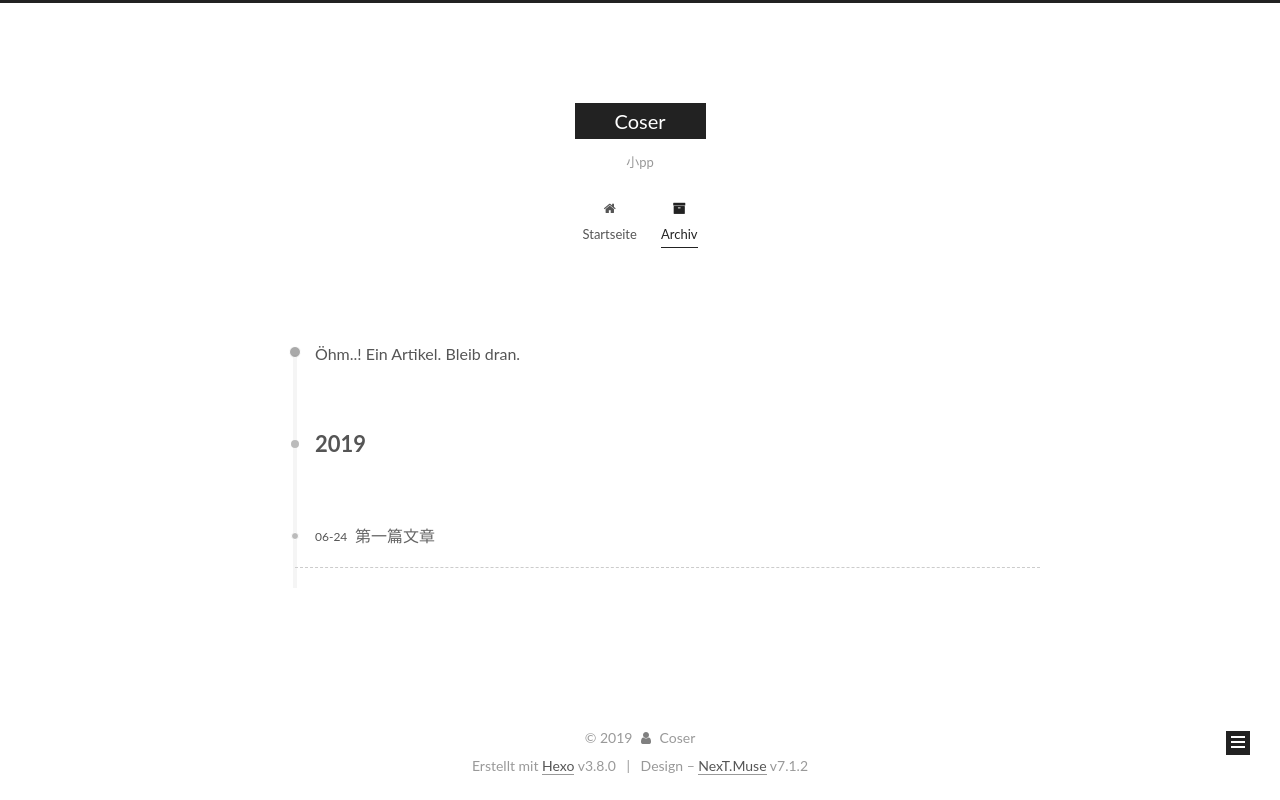
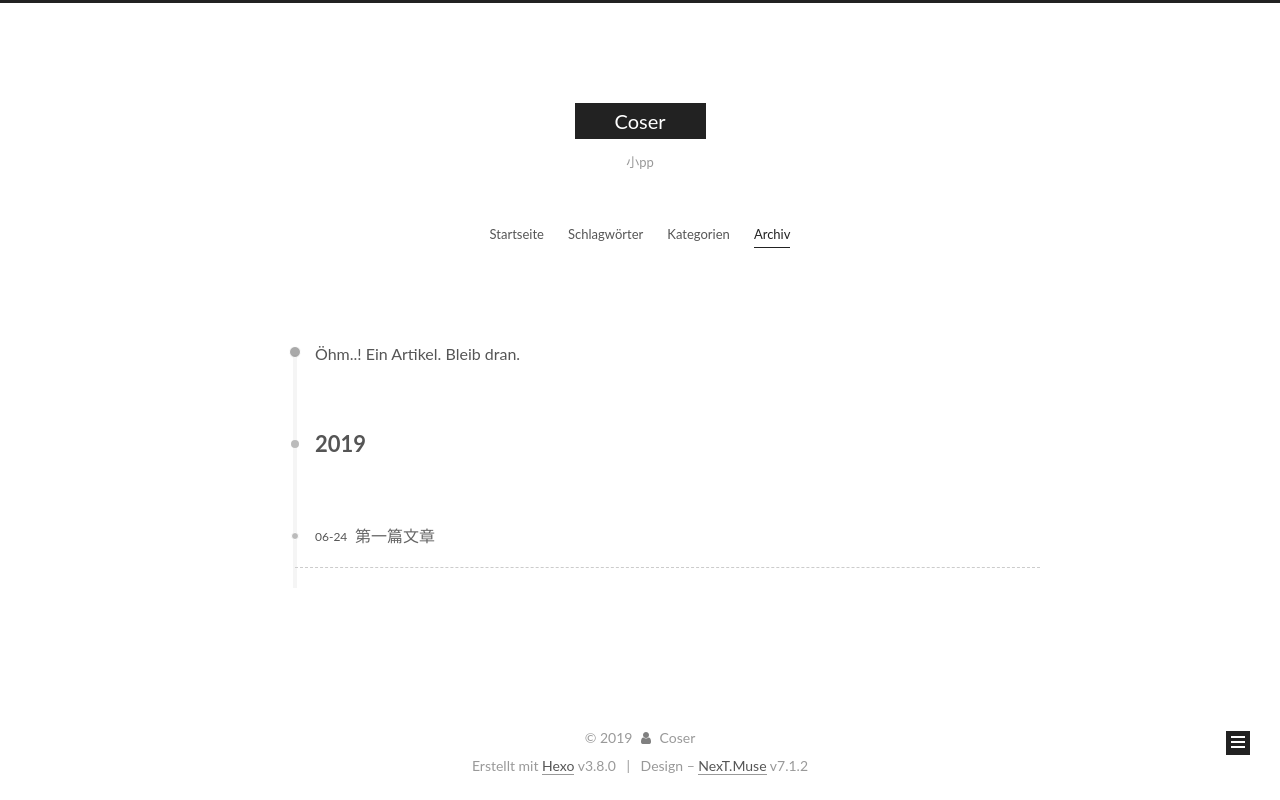
Before and after one commit to COSER277/coser277.github.io, a plain HTML site: page archives/2019/06/index.html in a window 1280 px wide. Drawn offline with Linux system fonts and the light colour scheme.

Commit message:
Site updated: 2019-06-24 23:42:38

```diff
--- a/archives/2019/06/index.html
+++ b/archives/2019/06/index.html
@@ -221,7 +221,41 @@
 
 
 
-    <a href="/" rel="section"><i class="menu-item-icon fa fa-fw fa-home"></i> <br>Startseite</a>
+    <a href="/" rel="section"><i class="menu-item-icon fa fa-fw fa-首页"></i> <br>Startseite</a>
+
+  </li>
+
+
+
+
+          <li class="menu-item menu-item-tags">
+
+
+
+
+
+
+
+
+
+    <a href="/tags/" rel="section"><i class="menu-item-icon fa fa-fw fa-标签"></i> <br>Schlagwörter</a>
+
+  </li>
+
+
+
+
+          <li class="menu-item menu-item-categories">
+
+
+
+
+
+
+
+
+
+    <a href="/categories/" rel="section"><i class="menu-item-icon fa fa-fw fa-分类"></i> <br>Kategorien</a>
 
   </li>
 
@@ -238,13 +272,19 @@
 
 
 
-    <a href="/archives/" rel="section"><i class="menu-item-icon fa fa-fw fa-archive"></i> <br>Archiv</a>
+    <a href="/archives/" rel="section"><i class="menu-item-icon fa fa-fw fa-归档"></i> <br>Archiv</a>
 
   </li>
 
 
 
     </ul>
+
+
+
+
+
+
 
 
 
```
Also changed, not shown: 2019/06/24/第一篇文章/index.html (+36 -2 lines), archives/2019/index.html (+42 -2 lines), archives/index.html (+42 -2 lines), index.html (+36 -2 lines).
